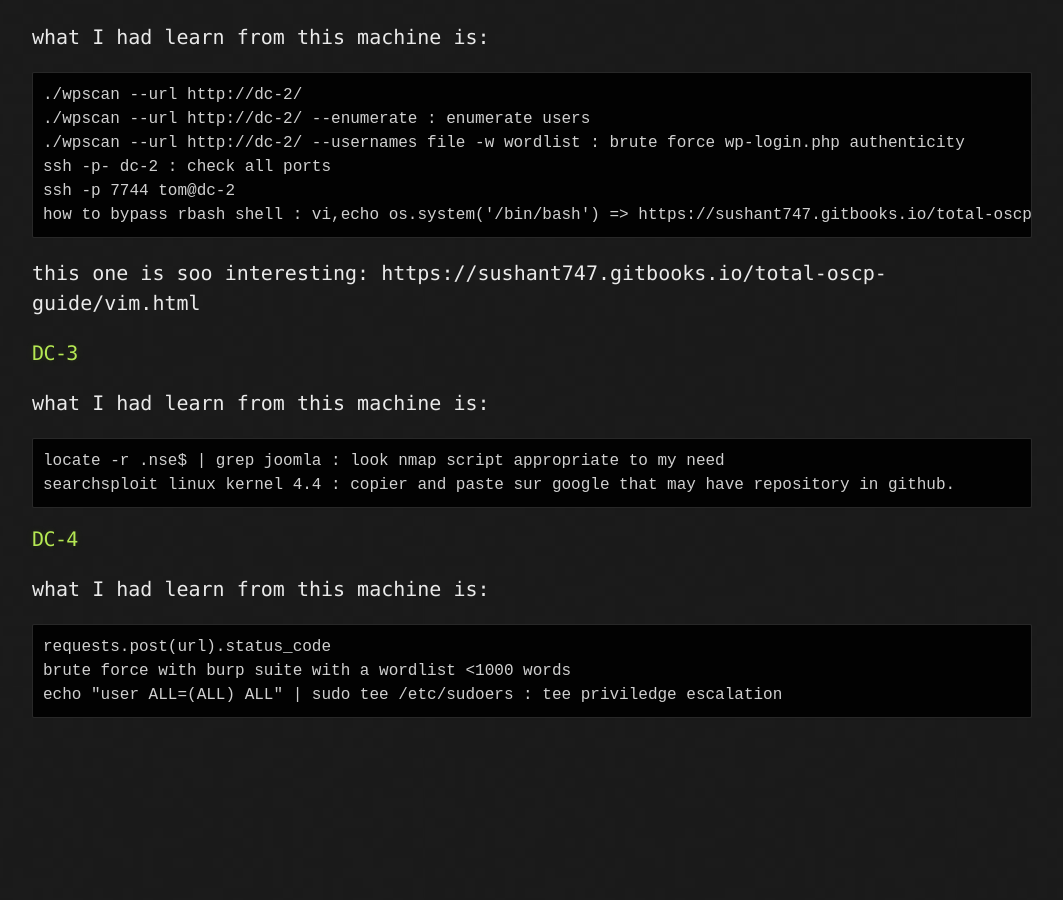
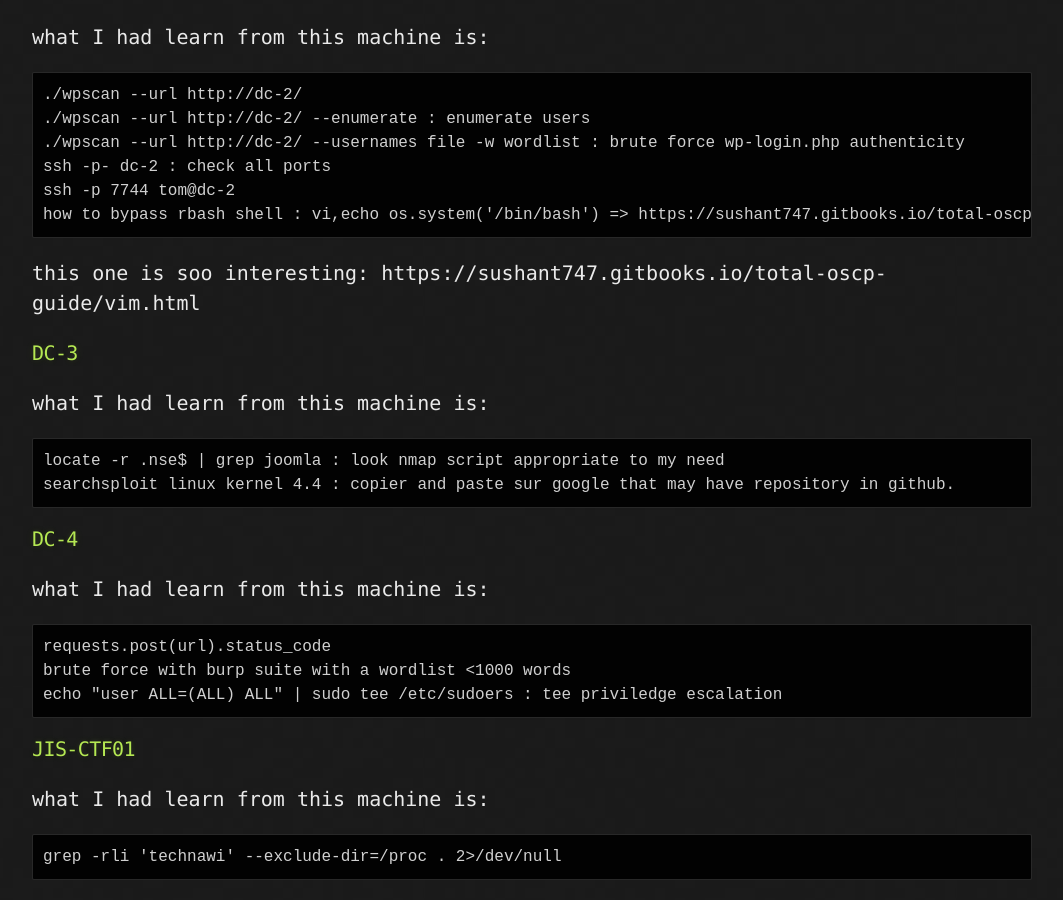
Before and after one commit to rajoul/rajoul.github.io, a Jekyll site: the page built from day_tool/daily_commande.md, in a window 1280 px wide and 900 px high, scrolled down 1441 px. Shown: the whole window, without its empty margins (108-1171 px from the left). Built offline with Jekyll 4.4.1, drawn with Linux system fonts in a browser that asks for light colours; our own code applies the rules of GitHub Pages for plain Markdown files; before the commit the page ends 2179 px from its top, so only the background shows below that.

Commit message:
Update daily_commande.md

````diff
--- a/day_tool/daily_commande.md
+++ b/day_tool/daily_commande.md
@@ -67,3 +67,8 @@
 brute force with burp suite with a wordlist <1000 words
 echo "user ALL=(ALL) ALL" | sudo tee /etc/sudoers : tee priviledge escalation
 ```
+#### JIS-CTF01
+what I had learn from this machine is:
+```
+grep -rli 'technawi' --exclude-dir=/proc . 2>/dev/null
+```
````
